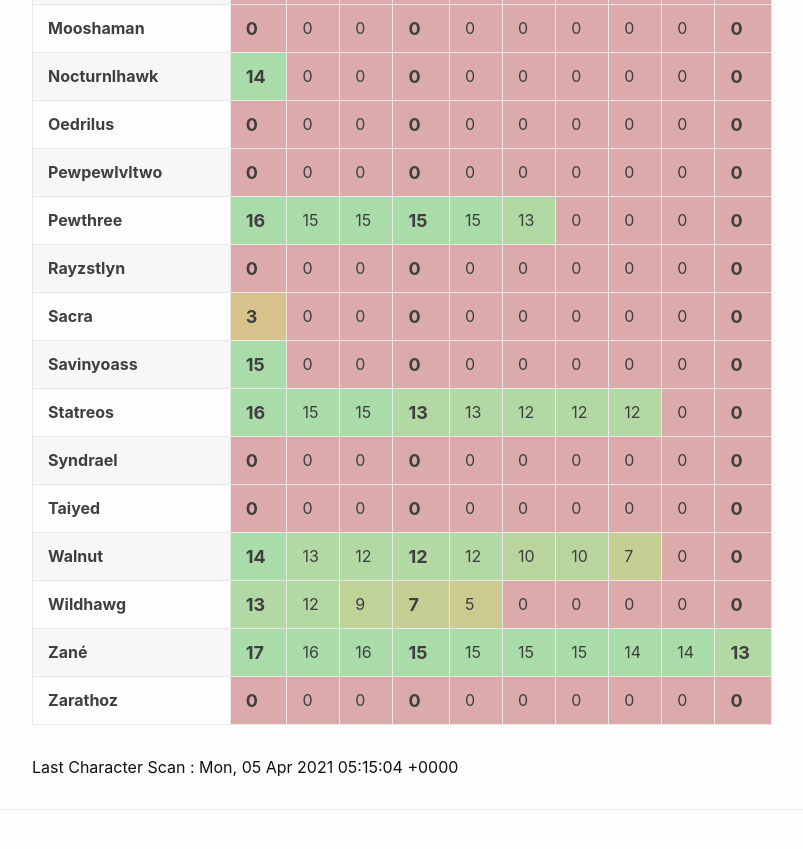
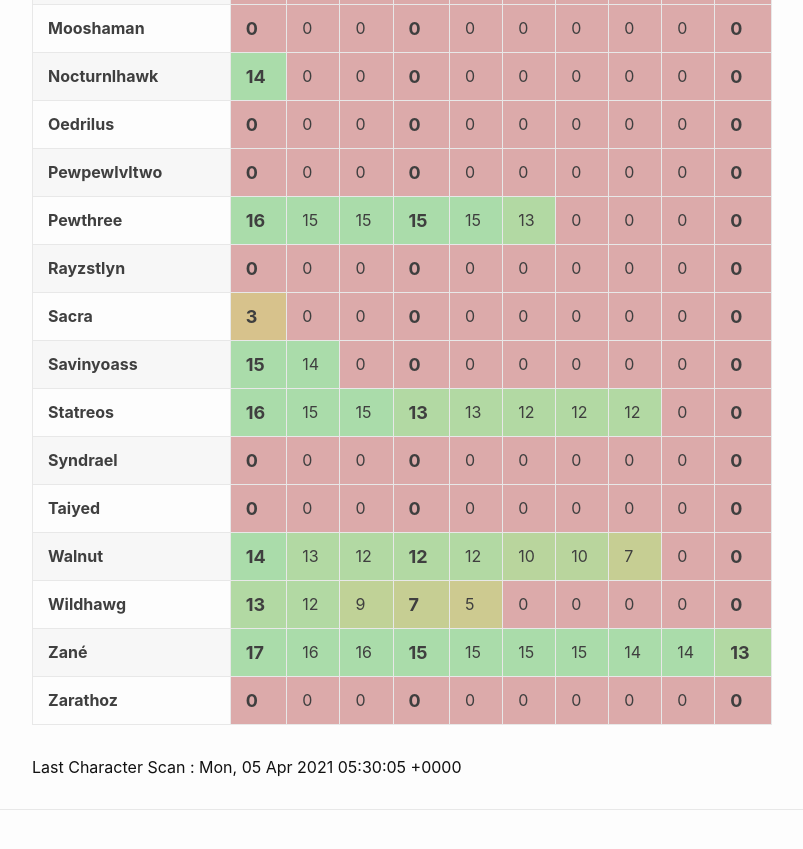
Before and after one commit to eldertribunal/keystonetracker, a Jekyll site: the page built from weekly.md, in a window 1280 px wide and 900 px high, scrolled down 1390 px. Shown: the top 849 px of the window, without its empty margins (126-929 px from the left). Built offline with Jekyll 4.4.1, drawn with Linux system fonts in a browser that asks for light colours.

Commit message:
auto scan Mon Apr  5 05:30:51 UTC 2021

```diff
--- a/_data/scanned.json
+++ b/_data/scanned.json
@@ -1,3 +1,3 @@
 {
-  "timestamp": 1617599704
+  "timestamp": 1617600605
 }
--- a/_data/weekly.json
+++ b/_data/weekly.json
@@ -423,7 +423,7 @@
     "name": "Savinyoass",
     "dungeons": [
       15,
-      0,
+      14,
       0,
       0,
       0,
```
